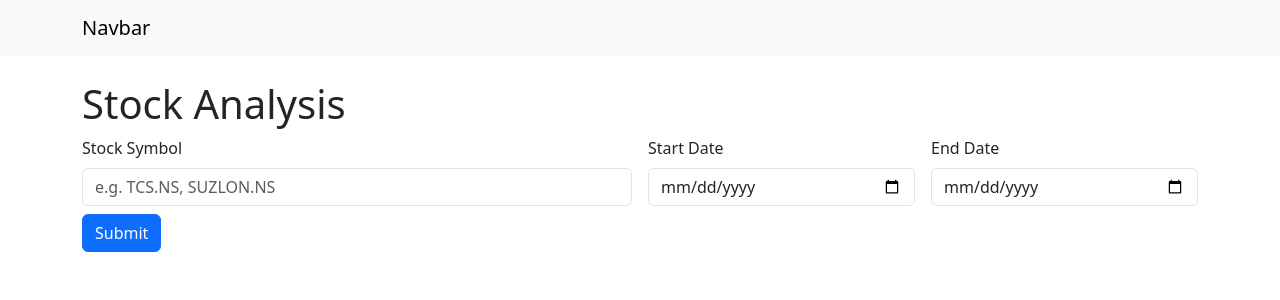
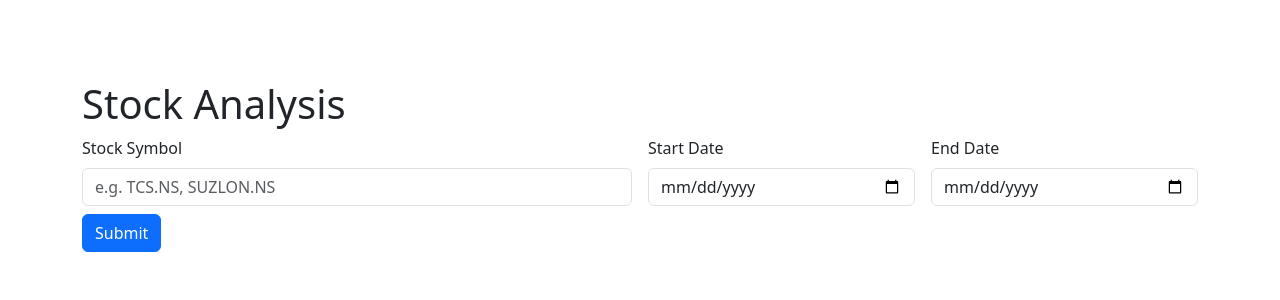
Before and after one commit to mtarique/stock-analysis-flask, a Flask app: page / in a window 1280 px wide. Shown: the top 300 px of the page. Run offline with Flask 3, Linux system fonts and the light colour scheme.

Commit message:
Navbar commented temp

```diff
--- a/templates/index.html
+++ b/templates/index.html
@@ -8,7 +8,7 @@
     <link href="https://cdn.jsdelivr.net/npm/bootstrap@5.3.3/dist/css/bootstrap.min.css" rel="stylesheet" integrity="sha384-QWTKZyjpPEjISv5WaRU9OFeRpok6YctnYmDr5pNlyT2bRjXh0JMhjY6hW+ALEwIH" crossorigin="anonymous">
 </head>
 <body>
-	<nav class="navbar navbar-expand-lg navbar-light bg-light fixed-top">
+	<!-- <nav class="navbar navbar-expand-lg navbar-light bg-light fixed-top">
 		<div class="container">
 			<a class="navbar-brand" href="#">Navbar</a>
 			<button class="navbar-toggler" type="button" data-bs-toggle="collapse" data-bs-target="#navbarNav" aria-controls="navbarNav" aria-expanded="false" aria-label="Toggle navigation">
@@ -16,7 +16,7 @@
 			</button>
 			<div class="collapse navbar-collapse" id="navbarNav">
 				<ul class="navbar-nav">
-					<!-- <li class="nav-item active">
+					<li class="nav-item active">
 						<a class="nav-link" href="#">Home</a>
 					</li>
 					<li class="nav-item">
@@ -27,11 +27,11 @@
 					</li>
 					<li class="nav-item">
 						<a class="nav-link disabled" href="#" tabindex="-1" aria-disabled="true">Disabled</a>
-					</li> -->
+					</li>
 				</ul>
 			</div>
 		</div>
-	</nav>
+	</nav> -->
 
 
 	<div class="container" style="margin-top: 80px;">
```
